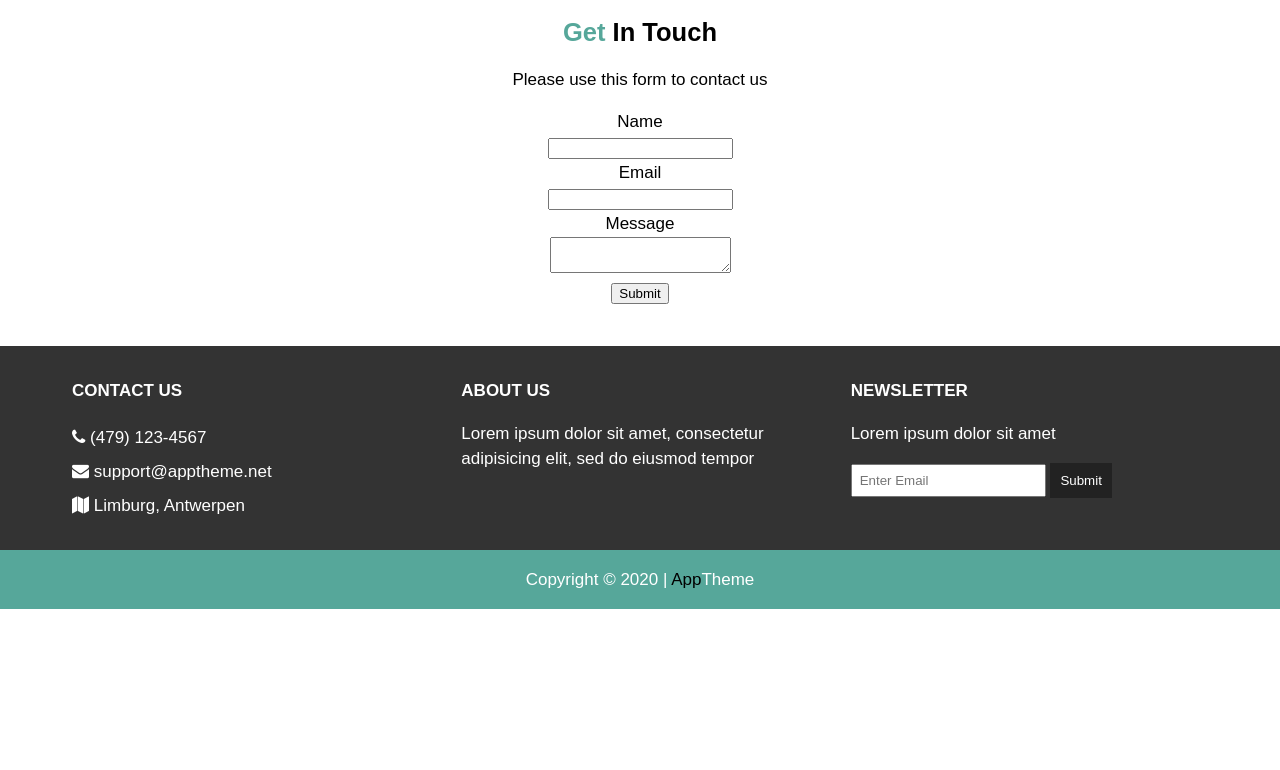
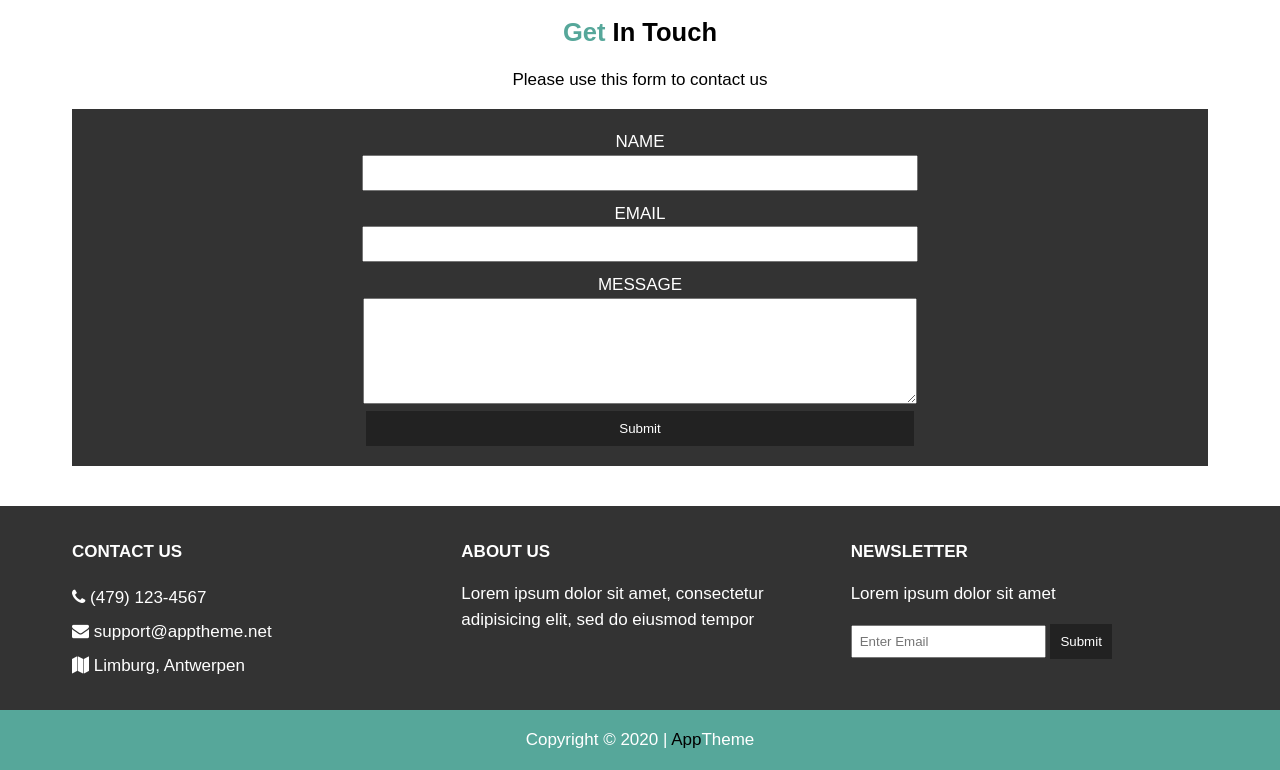
Before and after one commit to ferrycosv/app-theme, a plain HTML site: page contact.html in a window 1280 px wide. Shown: the part 141-911 px from the top of the page. Before the commit the page ends 800 px from the top, so only its background shows below. Drawn offline with Linux system fonts and the light colour scheme.

Commit message:
Added CSS style for contact page
CSS style completed

```diff
--- a/css/style.css
+++ b/css/style.css
@@ -1,5 +1,4 @@
 /* Main CSS style code file */
-
 body {
   font-family: "Open-sans", sans-serif;
   font-size: 17px;
@@ -7,73 +6,60 @@ body {
   margin: 0;
   padding: 0;
 }
-
 .container {
   margin: auto;
 }
 img {
   width: 100%;
 }
-
 /* Common classes */
 .primary-text {
   color: #56a79a;
 }
-
 .primary-background {
   background: #56a79a;
 }
-
 /* Header style */
 #main-header {
   border-bottom: 1px solid #56a79a;
 }
-
 /* Navbar style */
 #navbar {
   text-transform: uppercase;
 }
-
 #navbar li {
   display: inline;
   padding-right: 20px;
   list-style: none;
 }
-
 #navbar a {
   text-decoration: none;
   color: #888;
 }
-
 #navbar li.current a,
 #navbar a:hover {
   color: #56a79a;
   border-bottom: 3px solid #56a79a;
   padding-bottom: 3px;
 }
-
 /* Showcase style */
 #showcase {
   background: url("../img/showcase.jpg") no-repeat center center;
   border-bottom: 1px solid #56a79a;
   margin-bottom: 30px;
 }
-
 #showcase .row {
   height: 600px;
 }
-
 #showcase h1 {
   font-size: 50px;
   margin: 0;
   padding-bottom: 20px;
 }
-
 #showcase p {
   color: #ccc;
   margin: 0;
 }
-
 #showcase .showcase-content {
   background: #333;
   color: #fff;
@@ -81,114 +67,119 @@ img {
   padding: 40px;
   opacity: 0.9;
 }
-
 /* Feature style */
 #features h2 {
   font-size: 35px;
   margin: 0;
   padding-bottom: 10px;
 }
-
 #features p {
   color: #888;
   margin: 0;
   margin-bottom: 40px;
 }
-
 #features .fa {
   font-size: 60px;
   color: #56a79a;
 }
-
 /* Info  style*/
 #info {
   background: #333 url("../img/info-bg.jpg") no-repeat;
   color: #fff;
 }
-
 #info h2 {
   font-size: 35px;
   margin: 0;
   padding-bottom: 10px;
 }
-
 #info ul {
   list-style: none;
   padding: 0;
 }
-
 #info li {
   line-height: 2em;
   font-size: 20px;
 }
-
 /* Company style */
 #company {
   background: #333;
   color: #fff;
   padding: 10px 0;
 }
-
 #company h4 {
   text-transform: uppercase;
   margin-bottom: 0;
 }
-
 #company ul {
   padding: 0;
   list-style: none;
   line-height: 2em;
 }
-
 #company input[type="text"] {
   padding: 7px;
 }
-
 #company button {
   background: #222;
   color: #fff;
   padding: 10px;
   border: 0;
 }
-
 /* Footer style */
 #main-footer {
   background: #56a79a;
   color: #fff;
 }
-
 #main-footer .primary-text {
   color: #000;
 }
-
 /* Page class */
 #page {
   margin-bottom: 40px;
 }
-
 /* Services page style */
 .services ul li {
   list-style: none;
   padding: 10px;
 }
-
 .services ul li:nth-child(odd) {
   background: #333;
   color: #fff;
 }
-
 .services ul li:nth-child(even) {
   background: #56a79a;
   color: #fff;
 }
-
+/* Contact page style */
+.contact form {
+  background: #333;
+  color: #fff;
+  padding: 20px;
+}
+.contact form input[type="text"] {
+  width: 50%;
+  height: 30px;
+  margin-bottom: 10px;
+}
+.contact form textarea {
+  width: 50%;
+  height: 100px;
+}
+.contact form button {
+  width: 50%;
+  padding: 10px 0;
+  border: 0;
+  background: #222;
+  color: #fff;
+}
+.contact form label {
+  text-transform: uppercase;
+}
 /* Media queries */
 @media (max-width: 800px) {
   #showcase h1 {
     font-size: 30px;
   }
 }
-
 @media (max-width: 500px) {
   #showcase .showcase-content {
     padding: 40px 10px;
```
